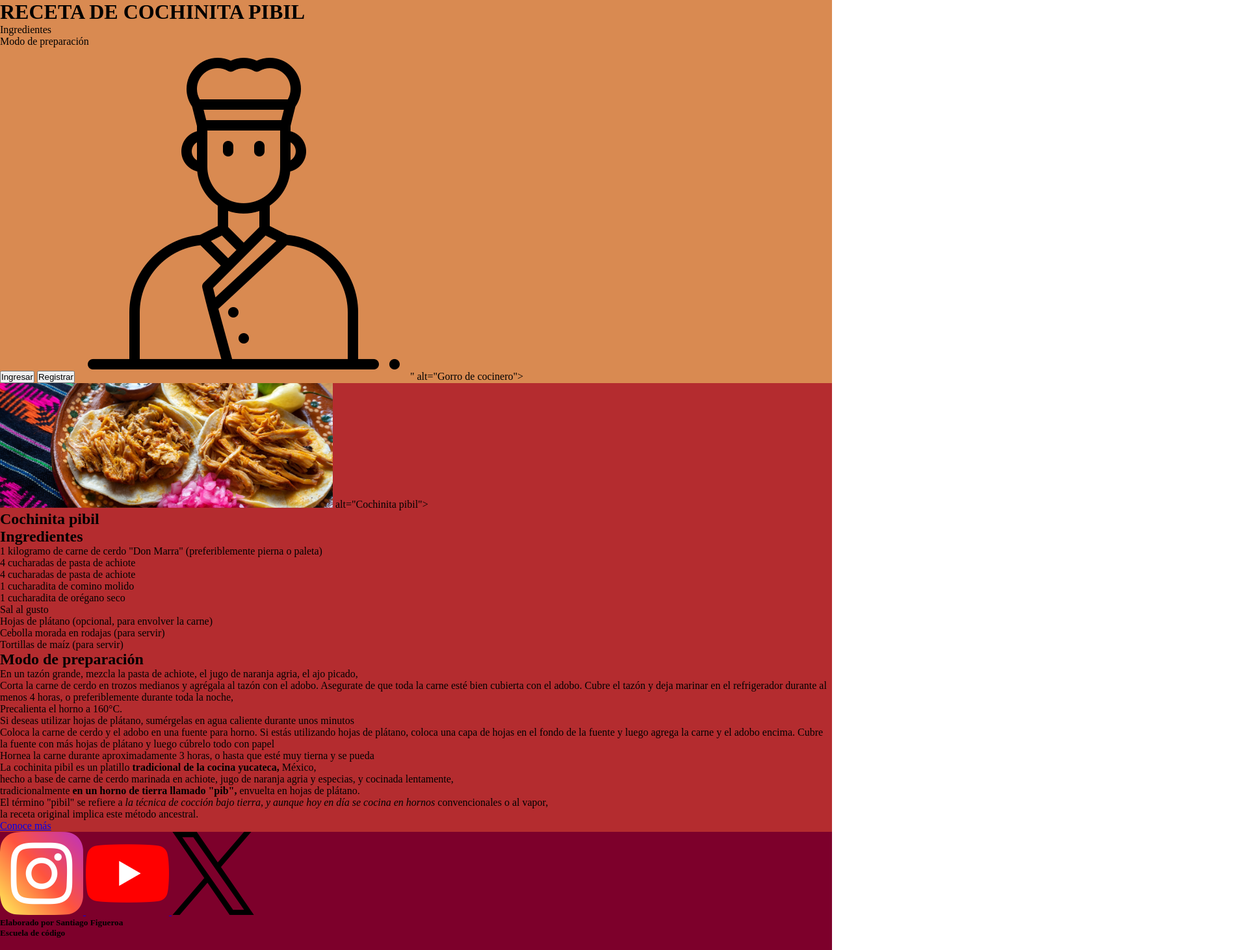
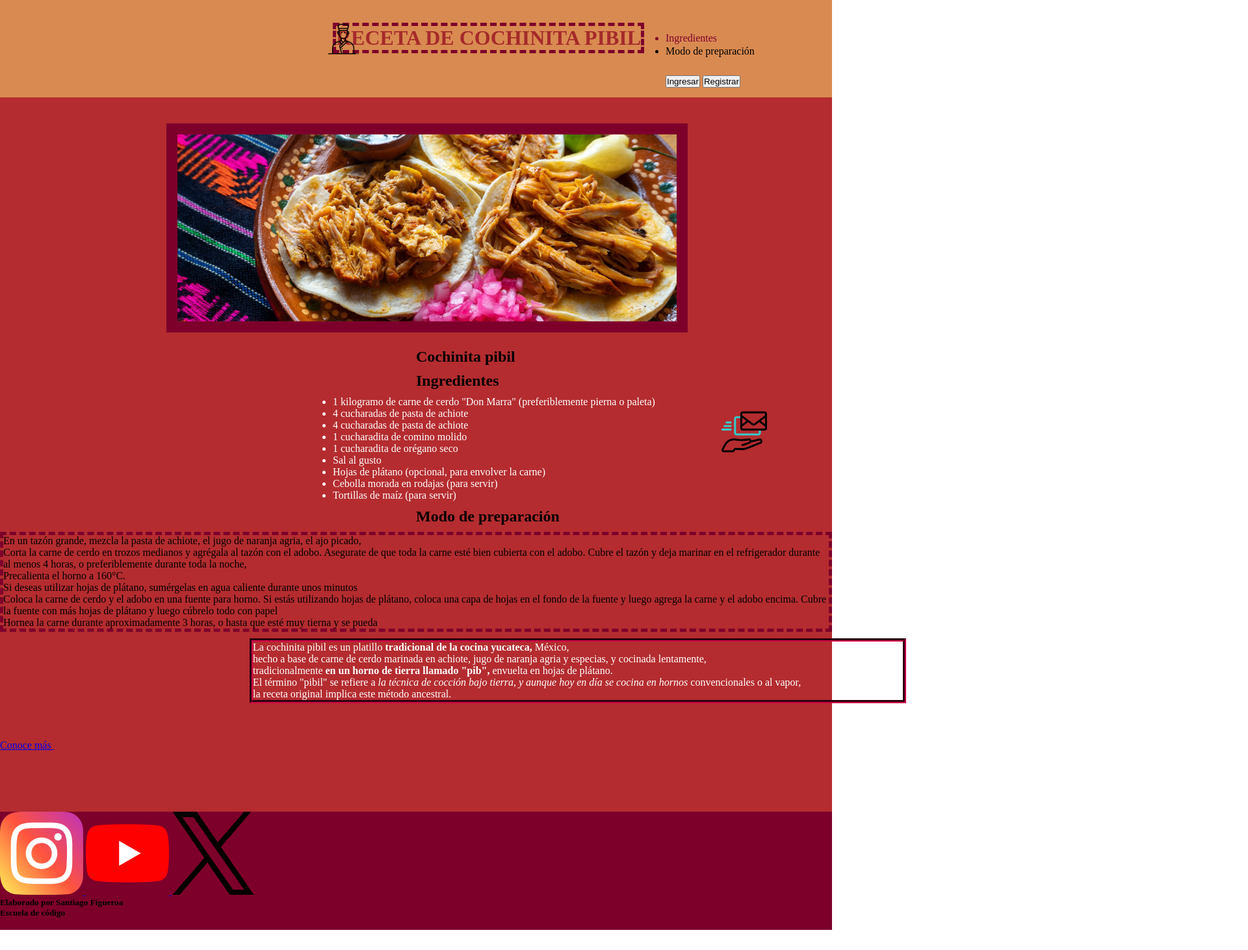
Before and after one commit to Santific1/RECETA-COCHINITA-PIBIL, a plain HTML site: page RECETA/index.html in a window 1280 px wide. Shown: the whole page at 65% size, 1920 px wide, since content can reach past the window. After the commit the page ends 1432 px from the top, so only its background shows below. Drawn offline with Linux system fonts and the light colour scheme.

Commit message:
Add files via upload

```diff
--- a/RECETA/css/estilo.css
+++ b/RECETA/css/estilo.css
@@ -4,21 +4,116 @@
 }
 
 header{
-    background-color:#d98a51
+    background-color:#d98a51;
+    height: 150px;
+    position: sticky;
+    top: 0px;
+    z-index: 2;
 }
 
 main{
-    background-color:#b42c2f
+    background-color:#b42c2f;
+    height: 1100px;
 }
 
 footer {
     background-color:#7d002b
 }
 
-#Cochinita {
-    width: 40%;
+#cochinita {
+    width: 60%;
+    position: relative;
+    left: 20%;
+    top: 40px;
+    border: 17px #7d002b solid;
 }
 
 .redes {
     width: 10%;
 }
+#titulo {
+    position:absolute;
+    left: 40%;
+    top: 35px;
+    color: brown;
+    border: 5px #7d002b dashed;
+    font-style: initial;
+}
+#cheff{
+    width: 50px;
+    position: relative;
+    left: 30%;
+    top: 35px;
+}
+#menu{
+    position:absolute;
+    left: 80%;
+    top: 50px;
+    color: #7d002b;
+}
+#menu1{
+    position:absolute;
+    left: 80%;
+    top: 70px;
+}
+#boton1{
+    position:relative;
+    left: 80%;
+    top: 80px;
+}
+#boton2{
+    position:relative;
+    left: 80%;
+    top: 80px;
+}
+#subtitulo{
+    position:relative;
+    left: 50%;
+    top: 60px;
+}
+#ingredientes{
+    position:relative;
+    left: 50%;
+    top: 70px;
+}
+#texto-ingredientes{
+    position:relative;
+    left: 40%;
+    top: 80px;
+    color: white;
+}
+#modo{
+    position:relative;
+    left: 50%;
+    top: 90px;
+}
+#texto-modo-preparacion{
+    position:relative;
+    top: 100px;
+    color: black;
+    border: 5px #7d002b dashed;
+}
+#texto{
+    position:relative;
+    top: 110px;
+    left: 30%;
+    color: white;
+    border: 5px #7d002b groove;
+    width: 1000px;
+}
+#conoce{
+    position:relative;
+    top: 110px;
+}
+#corazon{
+    width: 70px;
+    position: relative;
+    left:200px;
+    bottom: 900px;;
+}
+#mensaje{
+    width:70px;
+    position: fixed;
+    right: 100px;
+    bottom: 100px;
+}
--- a/RECETA/index.html
+++ b/RECETA/index.html
@@ -8,38 +8,41 @@
 </head>
 <body>
     <header>
-        <h1>
+        <h1 id="titulo">
             RECETA DE COCHINITA PIBIL
         </h1>
         <nav>
             <ul>
-                <li>
+                <li id="menu">
                     Ingredientes
                 </li>
-                <li>
+                <li id="menu1">
                     Modo de preparación
                 </li>
             </ul>
         </nav>
-        <button>
+        <button id="boton1">
             Ingresar
         </button>
-        <button>
+        <button id="boton2">
             Registrar
         </button>
-        <img src="img/cheff.png"/>" alt="Gorro de cocinero">
+        <img
+        id="cheff"
+        src="img/cheff.png"  alt="Gorro de cocinero"/>
     </header>
     <main>
         <img
-        id="Cochinita"
+        id="cochinita"
         src="img/Cochinita Pibil.png"/> alt="Cochinita pibil">
-        <h2>
+        <h2 id="subtitulo">
             Cochinita pibil
         </h2>
-        <h2>
+        <h2 id="ingredientes"
+        >
             Ingredientes
         </h2>
-        <ul>
+        <ul id="texto-ingredientes">
         <li>
             1 kilogramo de carne de cerdo "Don Marra" (preferiblemente pierna o paleta)
         </li>
@@ -68,10 +71,10 @@
             Tortillas de maíz (para servir)
         </li>
         </ul>  <!-- Lista desordenada -->
-        <h2>
+        <h2 id="modo">
             Modo de preparación
         </h2>
-        <ol>
+        <ol id="texto-modo-preparacion">
             <li>
                 En un tazón grande, mezcla la pasta de achiote, el jugo de naranja agria, el ajo picado,
             </li>
@@ -91,16 +94,20 @@
                 Hornea la carne durante aproximadamente 3 horas, o hasta que esté muy tierna y se pueda
             </li>
         </ol>
-        <p>
+        <p id="texto">
             La cochinita pibil es un platillo <strong> tradicional de la cocina yucateca,</strong> México, <br>
             hecho a base de carne de cerdo marinada en achiote, jugo de naranja agria y especias, y cocinada lentamente, <br>
             tradicionalmente <strong>en un horno de tierra llamado "pib", </strong> envuelta en hojas de plátano. <br>
             El término "pibil" se refiere a <em>la técnica de cocción bajo tierra, y aunque hoy en día se cocina en hornos </em> convencionales o al vapor, <br>
             la receta original implica este método ancestral.
         </p>
-        <a href="https://lafortunacerdos.com/receta/cochinita-pibil/" target="_blank">
+        <a href="https://lafortunacerdos.com/receta/cochinita-pibil/" target="_blank" id="conoce">
         Conoce más
         </a>
+        <img id="corazon"
+        src="img/corazon.png"alt="Icono de corazon";>
+         <img id="mensaje"
+        src="img/correo.png"alt="Icono de correo";>
     </main>
     <footer>
         <a href="https://www.instagram.com/" target="_blank">
```
Also changed, not shown: RECETA/img/corazon.png (added), RECETA/img/correo.png (added).
